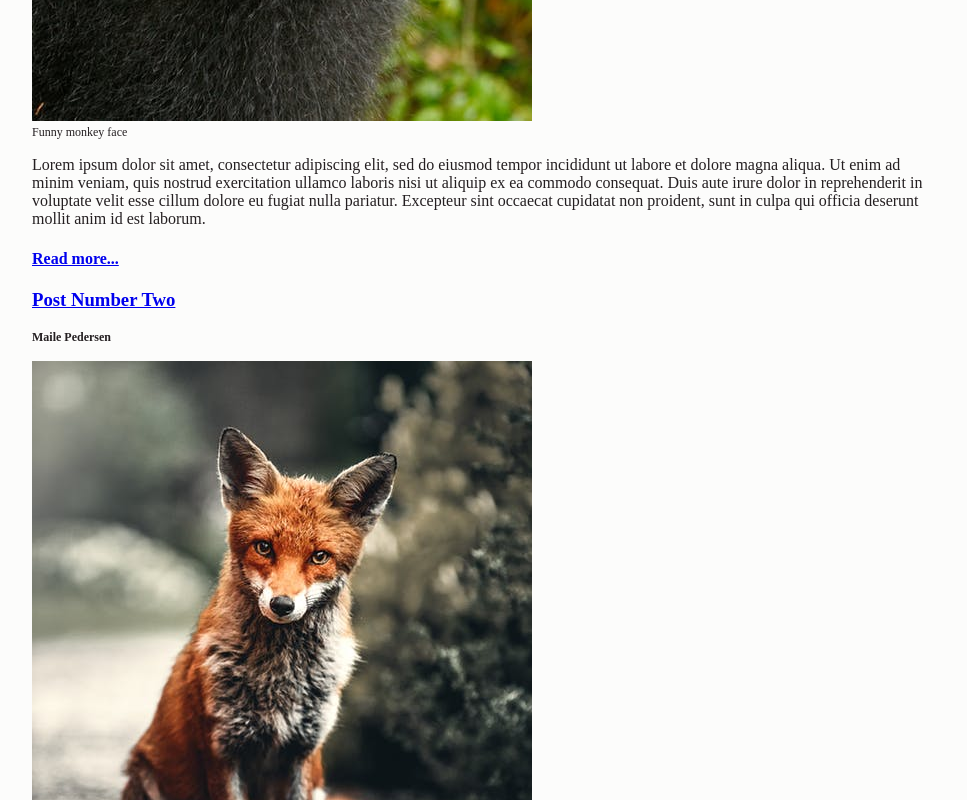
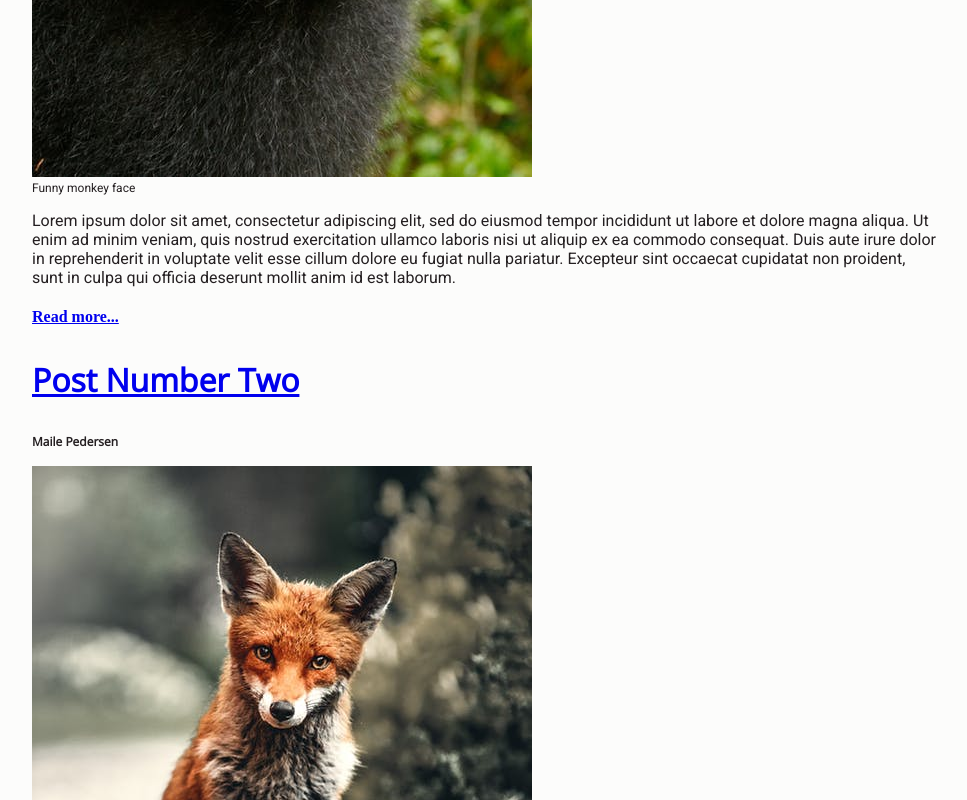
Before and after one commit to maile/udacity_fend_project1, a plain HTML site: page index.html in a window 1280 px wide. Shown: the part 820-1620 px from the top of the page, without its empty margins (1-968 px from the left). Drawn offline with nearby package versions, Linux system fonts and the light colour scheme; files whose address does not match are found by name.

Commit message:
h1 and h4 add fonts

```diff
--- a/css/basic.css
+++ b/css/basic.css
@@ -10,18 +10,30 @@ img {
 figcaption {
   font-size: .75em;
 }
+
+h1 {
+  font-size: 2em;
+  font-family: 'Open Sans', sans-serif;
+}
+p, figcaption {
+  font-family: 'Roboto', sans-serif;
+}
 .author {
   font-size: .75em;
+  font-family: 'Open Sans', sans-serif;
 }
 .container {
   width: 100%;
   margin: auto;
+  /*border: 1px solid purple;*/
 }
 .box {
+  /*border: 1px solid #7a7a85;*/
   margin: 10px;
   padding: 10px;
 }
 .area, .post, ul li {
+  /*border: 1px solid blue;*/
   margin: 5px;
 }
 ul li {
```
